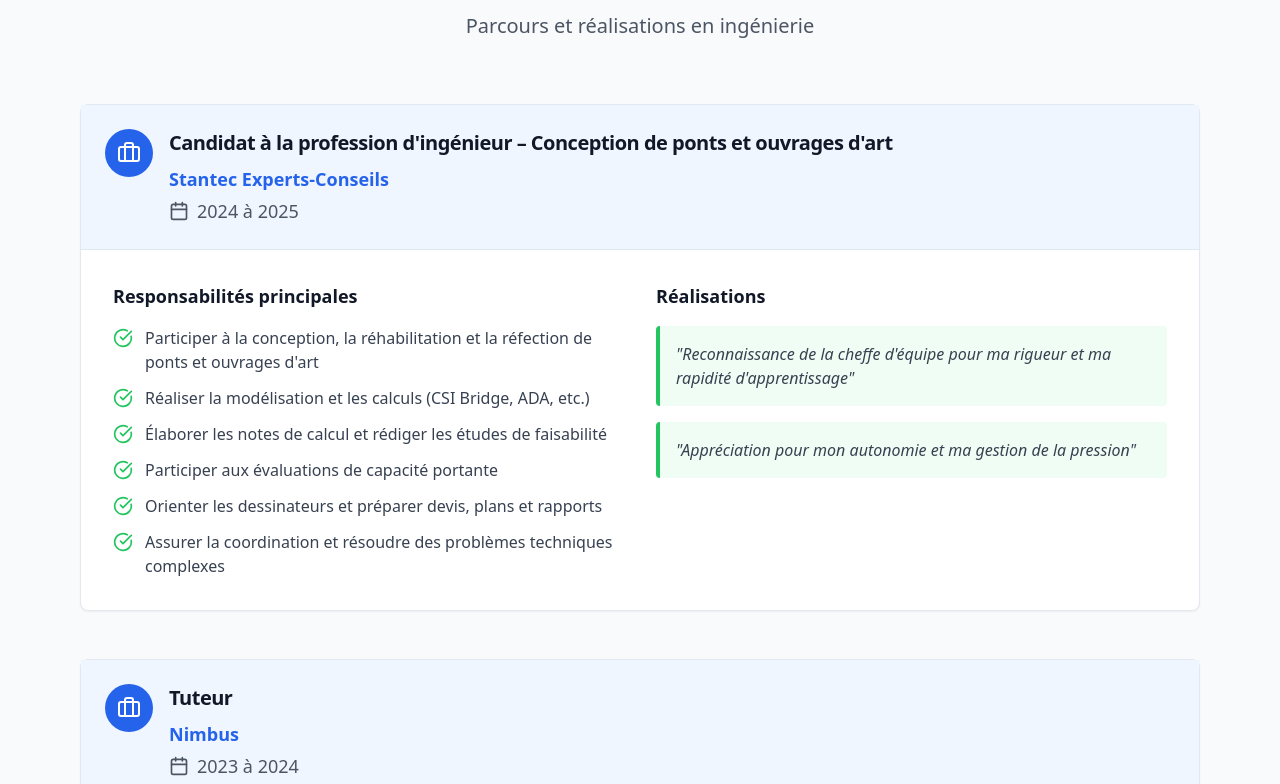
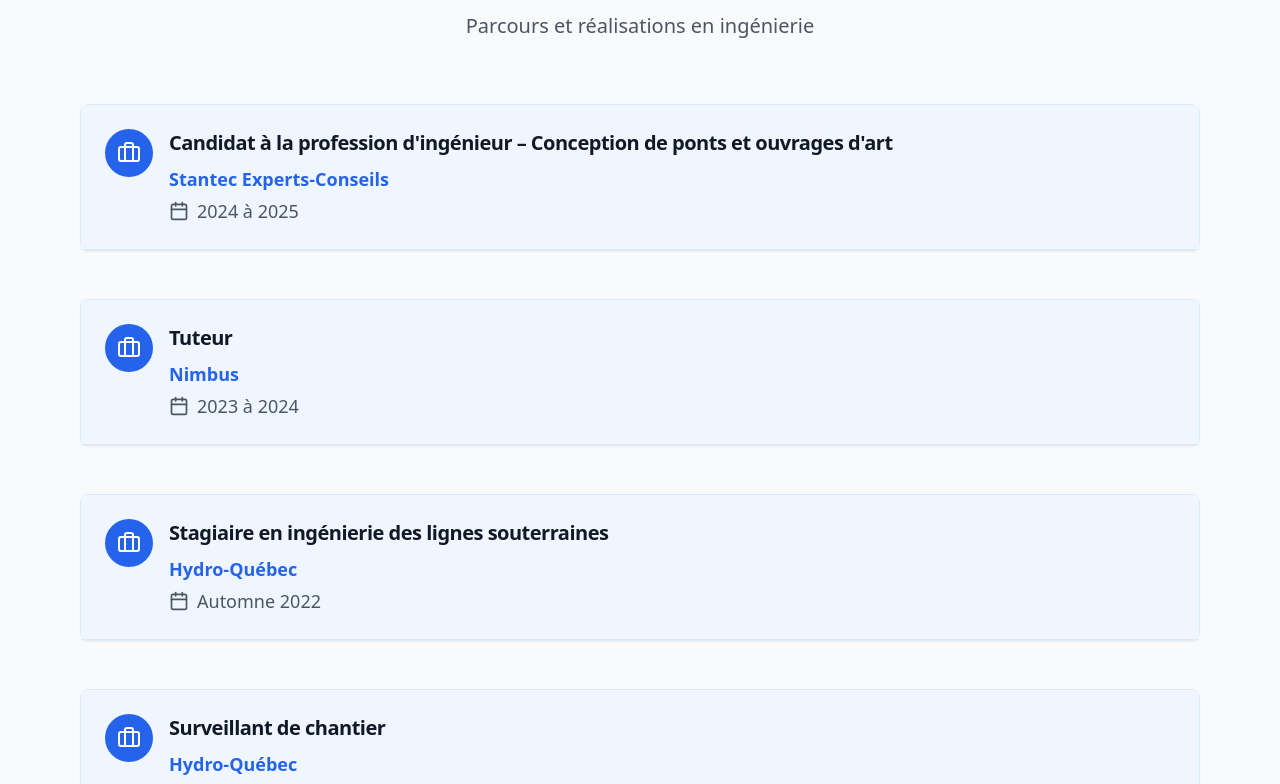
Before and after one commit to SalahEddineKrimi/portfolio, a React (Vite) app: page / in a window 1280 px wide. Shown: the part 2296-3080 px from the top of the page. Built offline with nearby package versions, Linux system fonts and the light colour scheme.

Commit message:
Eportfolio_V002

```diff
--- a/src/components/Experience.tsx
+++ b/src/components/Experience.tsx
@@ -132,14 +132,14 @@ const Experience = () => {
   const [openIndex, setOpenIndex] = useState<number | null>(null);
   const [slide, setSlide] = useState(0);
 
-  /* Trie en ordre chronologique inversé (plus récent → plus ancien) */
+  // Trie les expériences du plus récent au plus ancien
   const sorted = [...experiences].sort(
     (a, b) => startYear(b.period) - startYear(a.period)
   );
 
   const toggleCard = (i: number) => {
     setOpenIndex(i === openIndex ? null : i);
-    setSlide(0);
+    setSlide(0); // reset du carrousel
   };
 
   const next = (len: number) => setSlide((s) => (s + 1) % len);
@@ -148,7 +148,7 @@ const Experience = () => {
   return (
     <section className="py-20 bg-gray-50">
       <div className="max-w-6xl mx-auto px-4">
-        {/* Titre */}
+        {/* Titre principal */}
         <div className="text-center mb-16">
           <h2 className="text-4xl font-bold text-gray-900 mb-4">
             Expérience Professionnelle
@@ -158,14 +158,13 @@ const Experience = () => {
           </p>
         </div>
 
-        {/* Cartes */}
+        {/* Liste des expériences */}
         <div className="space-y-12">
           {sorted.map((exp, i) => (
             <div key={i}>
-              {/* Carte principale */}
               <Card
                 onClick={() => toggleCard(i)}
-                className="hover:shadow-xl cursor-pointer transition-shadow duration-300 animate-fade-in"
+                className="hover:shadow-xl cursor-pointer transition-shadow duration-300 animate-fade-in border border-blue-100"
               >
                 <CardHeader className="bg-blue-50 border-b">
                   <div className="flex items-start gap-4">
@@ -178,7 +177,6 @@ const Experience = () => {
                         {exp.title}
                       </CardTitle>
 
-                      {/* Lien dynamique vers le site de l’entreprise */}
                       <a
                         href={exp.companyUrl}
                         target="_blank"
@@ -197,8 +195,9 @@ const Experience = () => {
                   </div>
                 </CardHeader>
 
-                {/* Contenu détaillé */}
-                <CardContent className="p-8">
+                {/* Détails affichés si la carte est ouverte */}
+                {openIndex === i && (
+                  <CardContent className="p-8 space-y-8">
                     <div className="grid lg:grid-cols-2 gap-8">
                       {/* Responsabilités */}
                       <div>
@@ -234,12 +233,9 @@ const Experience = () => {
                         </div>
                       )}
                     </div>
-                </CardContent>
-              </Card>
 
-              {/* Carrousel */}
-              {openIndex === i && (
-                <div className="mt-6 flex items-center justify-center gap-6">
+                    {/* Carrousel des images */}
+                    <div className="flex items-center justify-center gap-6 pt-8">
                       <button
                         onClick={(e) => {
                           e.stopPropagation();
@@ -266,7 +262,9 @@ const Experience = () => {
                         <ChevronRight className="w-6 h-6 text-white" />
                       </button>
                     </div>
+                  </CardContent>
                 )}
+              </Card>
             </div>
           ))}
         </div>
```
Lines whose indentation alone changed are shown as unchanged.
